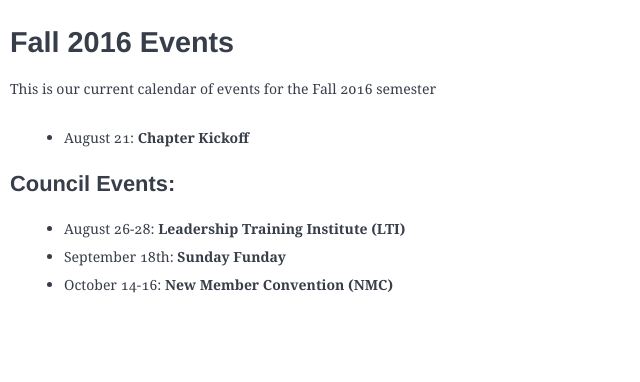
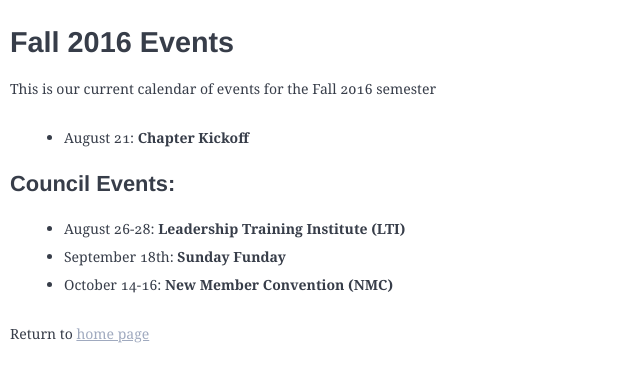
Before and after one commit to fiermanmazkir/Old-Website, a plain HTML site: page events/index.html in a window 1280 px wide. Shown: the whole page, without its empty margins (0-640 px from the left). Drawn offline with nearby package versions, Linux system fonts and the light colour scheme.

Commit message:
Added return link

```diff
--- a/events/index.html
+++ b/events/index.html
@@ -10,5 +10,6 @@
 <li>September 18th: <strong>Sunday Funday</strong></li>
 <li>October 14-16: <strong>New Member Convention (NMC)</strong></li>
 </ul>
+<p>Return to <a href="">home page</a></p>
 
 </body></html>
```
